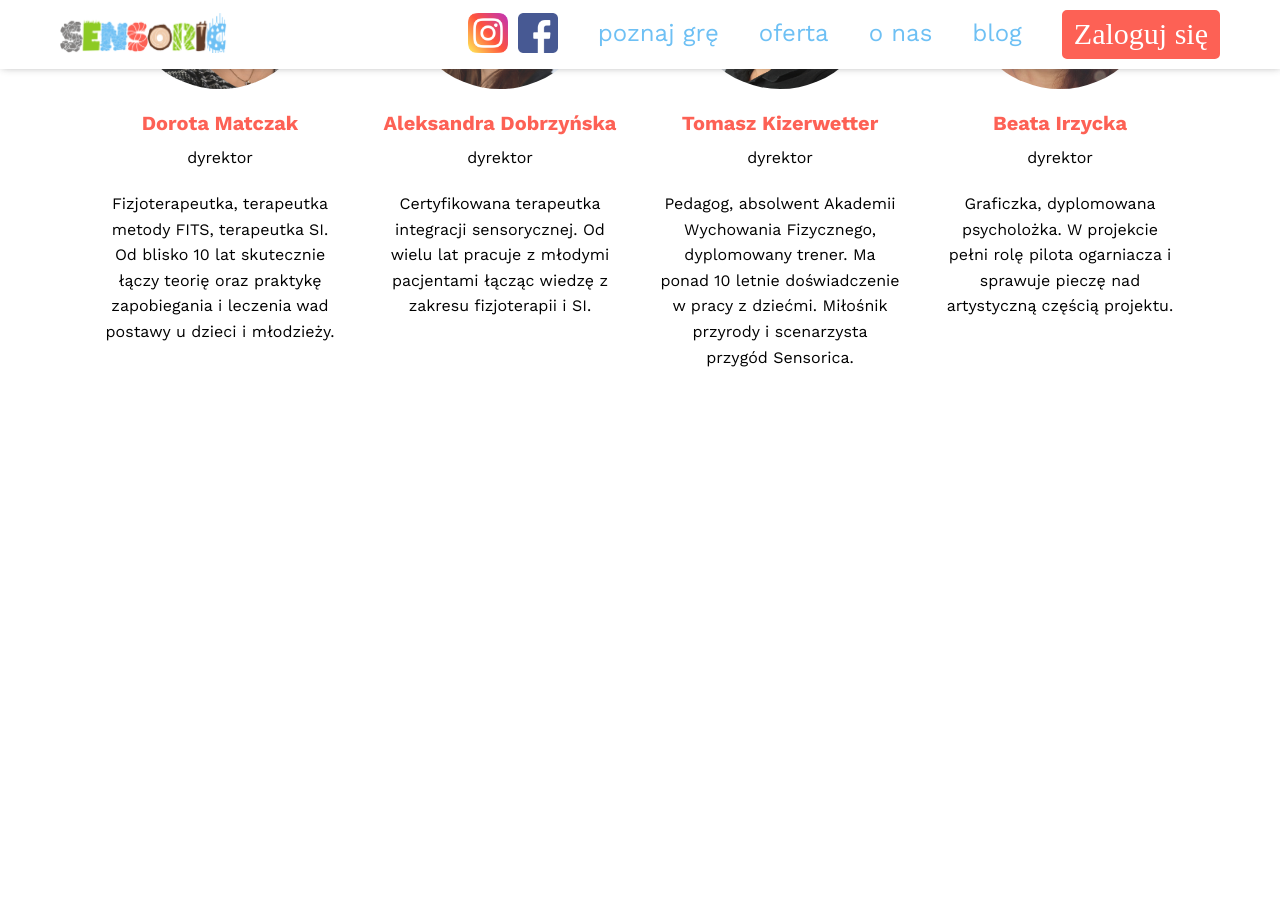
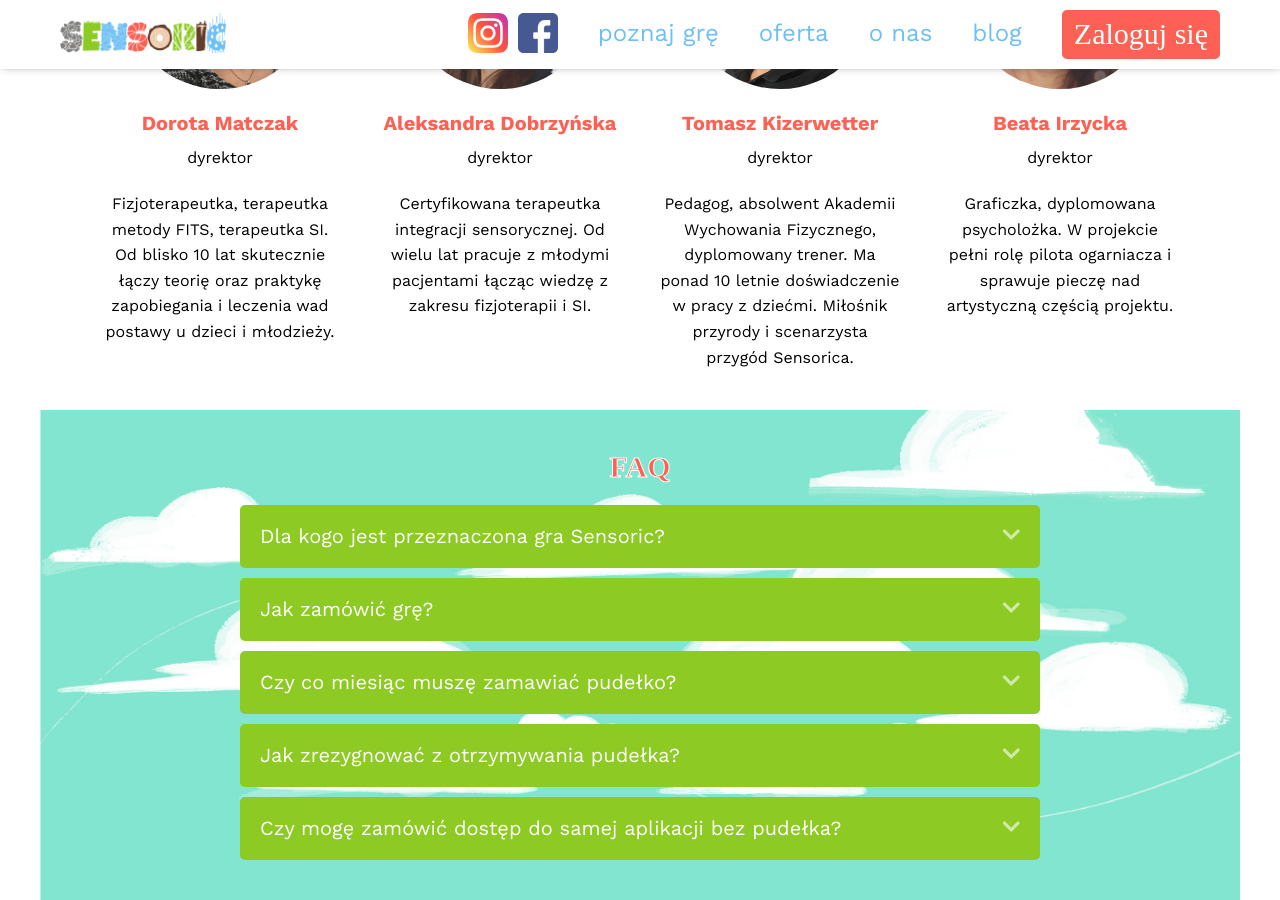
Before and after one commit to awysocka/sensoric-website, a Jekyll site: the page built from index.html, in a window 1280 px wide and 900 px high, scrolled down 3325 px. Built offline with Jekyll 4.4.1, drawn with Linux system fonts in a browser that asks for light colours; before the commit the page ends 3735 px from its top, so only the background shows below that.

Commit message:
SEN-14 Create and style faq section

```diff
--- /dev/null
+++ b/_includes/faq-accordion.html
@@ -0,0 +1,57 @@
+<section class="faq">
+    <div class="faq__wrapper">
+        <h2 class="heading-secondary">FAQ</h2>
+        <ul class="faq__list">
+            <li class="faq__list-item">
+                <a href="#" class="faq__link">
+                    Dla kogo jest przeznaczona gra Sensoric?
+                <i class="fas fa-chevron-down faq__down-arrow"></i>
+                <i class="fas fa-chevron-up faq__up-arrow"></i>
+                </a>
+                <div class="faq__answer">
+                <p class="faq__text">Lorem ipsum dolor sit amet, consectetur adipiscing elit, sed do eiusmod tempor incididunt ut labore et dolore magna aliqua. Lorem ipsum dolor sit amet, consectetur adipiscing elit, sed do eiusmod tempor incididunt ut labore et dolore magna aliqua. </p>
+                </div>
+            </li>
+            <li class="faq__list-item" >
+                <a href="#" class="faq__link">
+                    Jak zamówić grę?
+                <i class="fas fa-chevron-down faq__down-arrow"></i>
+                <i class="fas fa-chevron-up faq__up-arrow"></i>
+                </a>
+                <div class="faq__answer">
+                <p class="faq__text">Lorem ipsum dolor sit amet, consectetur adipiscing elit, sed do eiusmod tempor incididunt ut labore et dolore magna aliqua. </p>
+                </div>
+            </li>
+            <li class="faq__list-item" >
+                <a href="#" class="faq__link">
+                    Czy co miesiąc muszę zamawiać pudełko?
+                <i class="fas fa-chevron-down faq__down-arrow"></i>
+                <i class="fas fa-chevron-up faq__up-arrow"></i>
+                </a>
+                <div class="faq__answer">
+                <p class="faq__text">Lorem ipsum dolor sit amet, consectetur adipiscing elit, sed do eiusmod tempor incididunt ut labore et dolore magna aliqua. </p>
+                </div>
+            </li>
+            <li class="faq__list-item" >
+                <a href="#" class="faq__link">
+                    Jak zrezygnować z otrzymywania pudełka?
+                <i class="fas fa-chevron-down faq__down-arrow"></i>
+                <i class="fas fa-chevron-up faq__up-arrow"></i>
+                </a>
+                <div class="faq__answer">
+                <p class="faq__text">Lorem ipsum dolor sit amet, consectetur adipiscing elit, sed do eiusmod tempor incididunt ut labore et dolore magna aliqua. </p>
+                </div>
+            </li>
+            <li class="faq__list-item" >
+                <a href="#" class="faq__link">
+                    Czy mogę zamówić dostęp do samej aplikacji bez pudełka?
+                <i class="fas fa-chevron-down faq__down-arrow"></i>
+                <i class="fas fa-chevron-up faq__up-arrow"></i>
+                </a>
+                <div class="faq__answer">
+                <p class="faq__text">Lorem ipsum dolor sit amet, consectetur adipiscing elit, sed do eiusmod tempor incididunt ut labore et dolore magna aliqua. </p>
+                </div>
+            </li>
+        </ul>
+    </div>
+  </section>
--- /dev/null
+++ b/_sass/_faq.scss
@@ -0,0 +1,86 @@
+.faq {
+
+    &__wrapper {
+        background: url(/assets/images/clouds.jpg) no-repeat fixed center;
+        background-size: cover;
+        max-width: $max-width;
+        display: flex;
+        flex-direction: column;
+        justify-content: center;
+        align-items: center;
+        margin: 0 auto;
+        padding: 4rem 2rem;
+    }
+
+    .heading-secondary {
+        @include heading-secondary;
+    }
+
+    &__list {
+        list-style: none;
+        max-width: 80rem;
+    }
+
+    &__list-item {
+        background-color: $color-light-green;
+        border-radius: 5px;
+        transition: all 3s ease;
+    }
+
+    // &__list-item:hover {
+    //     cursor: pointer;
+    //     background-color: $color-dark-green;
+    // }
+
+    &__list-item:not(:last-child) {
+        margin-bottom: 1rem;
+    }
+
+    &__link {
+        font-size: 2rem;
+        text-decoration: none;
+        display: flex;
+        justify-content: space-between;
+        color: #fff;
+        padding: 2rem;
+        pointer-events: none;
+
+        .faq__down-arrow, .faq__up-arrow {
+            color: rgba(255, 255, 255, .6);
+        }
+
+        .faq__up-arrow {
+            display: none;
+        }
+    }
+
+    &__answer {
+        max-height: 0;
+        overflow: hidden;
+        position: relative;
+        background-color: $color-white;
+        transition: all .8s ease-out;
+    }
+
+    &__text {
+        color: $color-dark-grey;
+        font-size: 1.6rem;
+        line-height: 1.6;
+        padding: 2rem;
+    }
+
+    &__list-item--active {
+
+        .faq__answer {
+            max-height: 40rem;
+        }
+
+        .faq__link .faq__down-arrow {
+            display: none;
+        }
+
+        .faq__link .faq__up-arrow {
+            display: block;
+        }
+    }
+}
--- a/_sass/_variables.scss
+++ b/_sass/_variables.scss
@@ -2,6 +2,7 @@
 $color-white: #fff;
 $color-red: #fd6155;
 $color-light-green: #8dca23;
+$color-dark-green: #005428;
 $color-turquoise: #82e6cf;
 $color-blue: #6ec0f4;
 $color-grey: #82807f;
--- a/_sass/main.scss
+++ b/_sass/main.scss
@@ -10,3 +10,4 @@
 @import 'offer';
 @import 'testimonials';
 @import 'about-us';
+@import 'faq';
--- a/assets/js/script.js
+++ b/assets/js/script.js
@@ -18,3 +18,23 @@ const closeMenu = () => {
 for (let navigationLink of navigattionLinks) {
     navigationLink.onclick = closeMenu;
 }
+
+//accordion
+
+const faqItems = document.querySelectorAll('.faq__list-item');
+
+faqItems.forEach(item => {
+  item.addEventListener('click', addAndRemoveClass);
+});
+
+function addAndRemoveClass(e) {
+  const clickedItem = e.target;
+
+  if (!clickedItem.classList.contains('faq__list-item--active')) {
+    faqItems.forEach(item => {
+      item.classList.remove('faq__list-item--active');
+    });
+  }
+
+  clickedItem.classList.toggle('faq__list-item--active');
+}
--- a/index.html
+++ b/index.html
@@ -9,3 +9,4 @@ title: Strona główna
 {% include offer.html %}
 {% include testimonials.html %}
 {% include about-us-section.html %}
+{% include faq-accordion.html %}
```
Also changed, not shown: assets/images/clouds.jpg (added).
